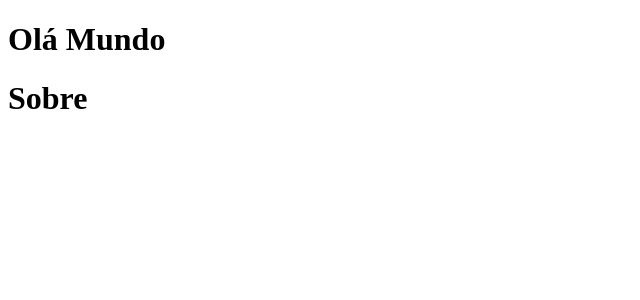
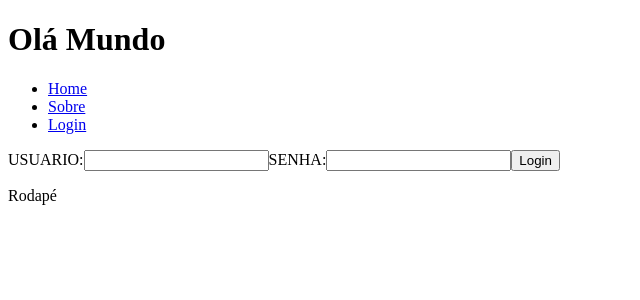
Before and after one commit to G3n4r00/front-app-react, a React (Vite) app: page /login in a window 1280 px wide. Shown: the top 300 px of the page, without its empty margins (0-640 px from the left). Built offline with nearby package versions, Linux system fonts and the light colour scheme.

Commit message:
autenticação de login com token

```diff
--- a/src/App.jsx
+++ b/src/App.jsx
@@ -1,11 +1,15 @@
 import { Outlet } from "react-router-dom"
+import Nav from "./components/Nav"
+import Footer from "./components/Footer"
 
 export default function App(){
   return(
     <div>
       <h1>Olá Mundo</h1>
 
-      <Outlet/>
+      <Nav/>
+        <Outlet/>
+      <Footer/>
 
     </div>
   )
--- a/src/components/Nav.jsx
+++ b/src/components/Nav.jsx
@@ -1,8 +1,17 @@
+
+import {Link} from "react-router-dom"
 export default function Nav(){
 
+
     return(
-        <nav>
-            <p>Menu</p>
-        </nav>
+        <header>
+            <nav>
+                <ul>
+                    <li><Link to="/">Home</Link></li>
+                    <li><Link to="/sobre">Sobre</Link></li>
+                    <li><Link to="/login">Login</Link></li>
+                </ul>
+            </nav>
+        </header>
     )
 }
--- a/src/routes/Login.jsx
+++ b/src/routes/Login.jsx
@@ -1,13 +1,54 @@
+
+import {useRef} from "react"
+import Produtos from "./Produtos";
+
 export default function Login(){
 
 
+    const user = useRef();
+    const password = useRef();
+
+    const getUser = sessionStorage.getItem("userData");
+    const getPassword = sessionStorage.getItem("senhaData");
+
+//funções
+
+const handleSubmit =() =>{
+    if(user.current.value === "Admin" && password.current.value =="123456"){
+
+
+        //Autenticação com token
+        let token = Math.random().toString(16).substring(2) + Math.random().toString(16).substring(2);
+
+        sessionStorage.setItem("userData", "Admin");
+        sessionStorage.setItem("senhaData", token)
+
+    }else{
+        alert("Usuario ou senha invalido!!")
+    }
+}
+
+
     return(
-        <>
+        <section>
+            {/* if ternario */}
 
-        <h1>
-            Sobre
-        </h1>
+            {getUser && getPassword ? (
+                <Produtos/>
 
-        </>
+            ):(
+                <form onSubmit={handleSubmit}>
+                    <label htmlFor="usuario">USUARIO:</label>
+                    <input type="text" ref={user} />
+                    <label htmlFor="password">SENHA:</label>
+                    <input type="password" ref={password} />
+                    <input type="submit" value="Login"/>
+                </form>
+
+            )}
+
+
+
+        </section>
     )
 }
```
